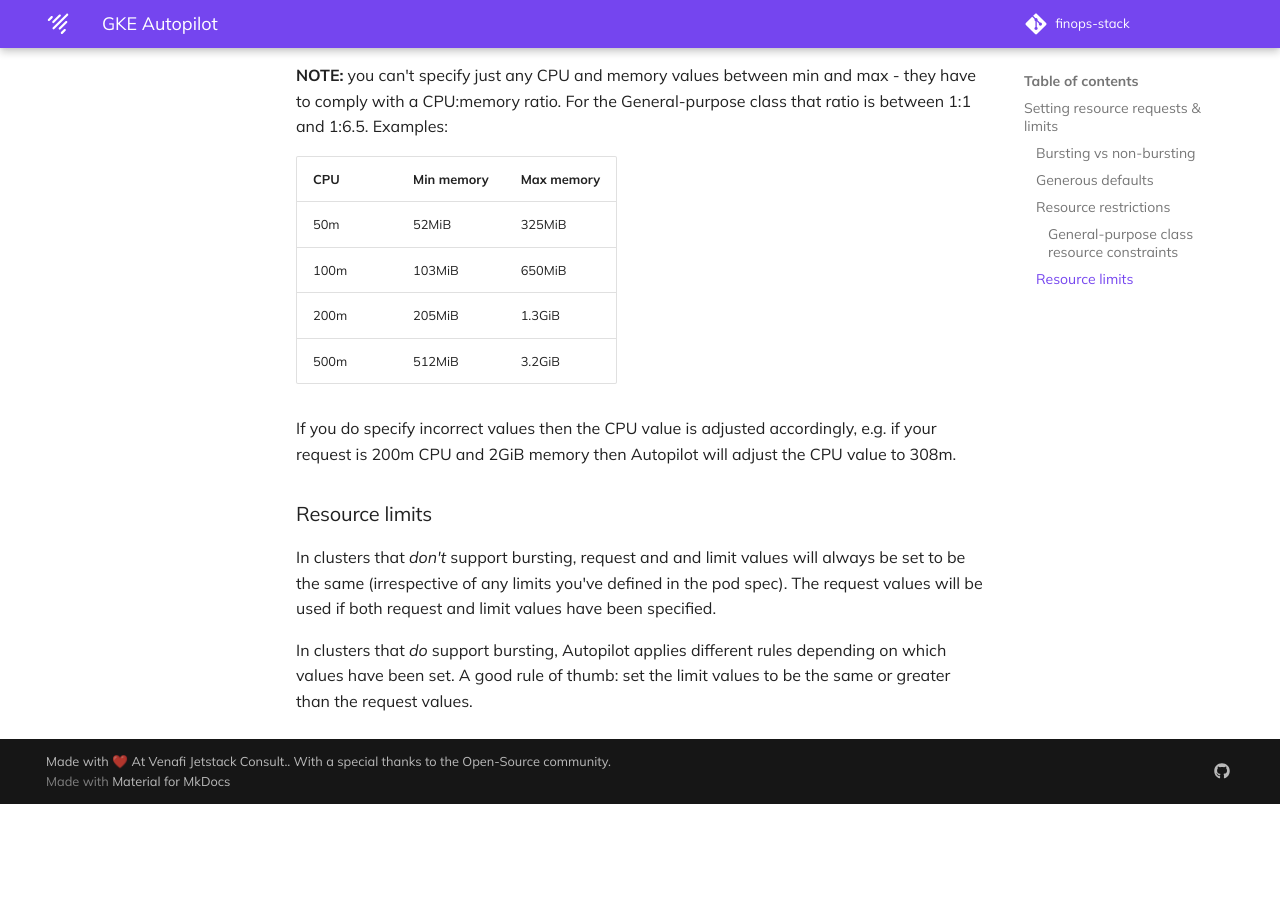
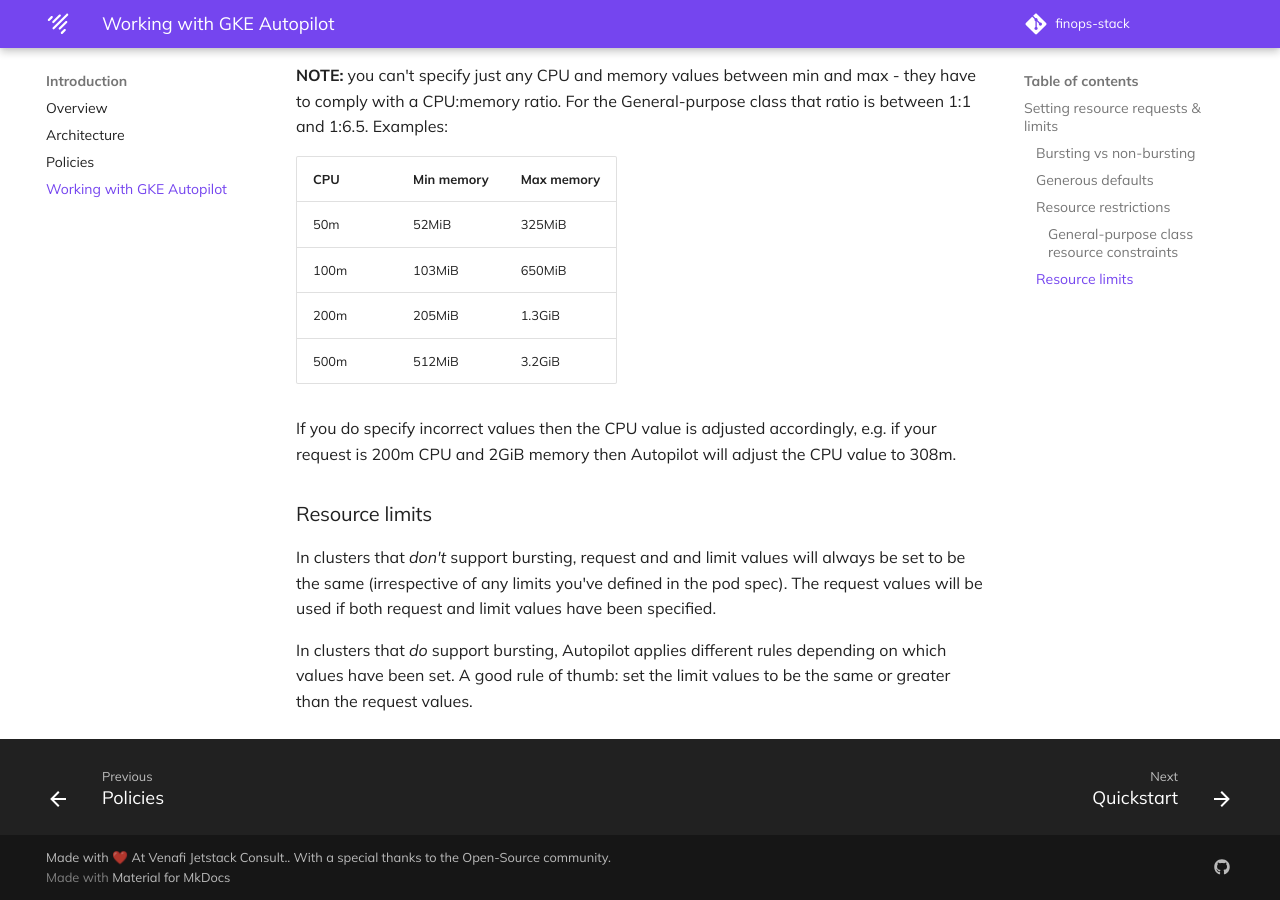
Before and after one commit to jetstack/finops-stack, an MkDocs documentation site: the page built from content/distribution-gke-autopilot.md, in a window 1280 px wide and 900 px high, scrolled down 1320 px. Built offline with MkDocs 1.6.1 and Material for MkDocs 9.7.7, drawn with Linux system fonts in a browser that asks for light colours; comment, search, counter and statistics services are not loaded; before the commit the page ends 2124 px from its top, so only the background shows below that.

Commit message:
add gke-autopilot guidance to static site

```diff
--- a/mkdocs.yaml
+++ b/mkdocs.yaml
@@ -21,6 +21,7 @@ nav:
       - Overview: intro.md
       - Architecture: architecture.md
       - Policies: policies.md
+      - Working with GKE Autopilot: distribution-gke-autopilot.md
   - Installation:
       - install.md
   - credit.md
```
